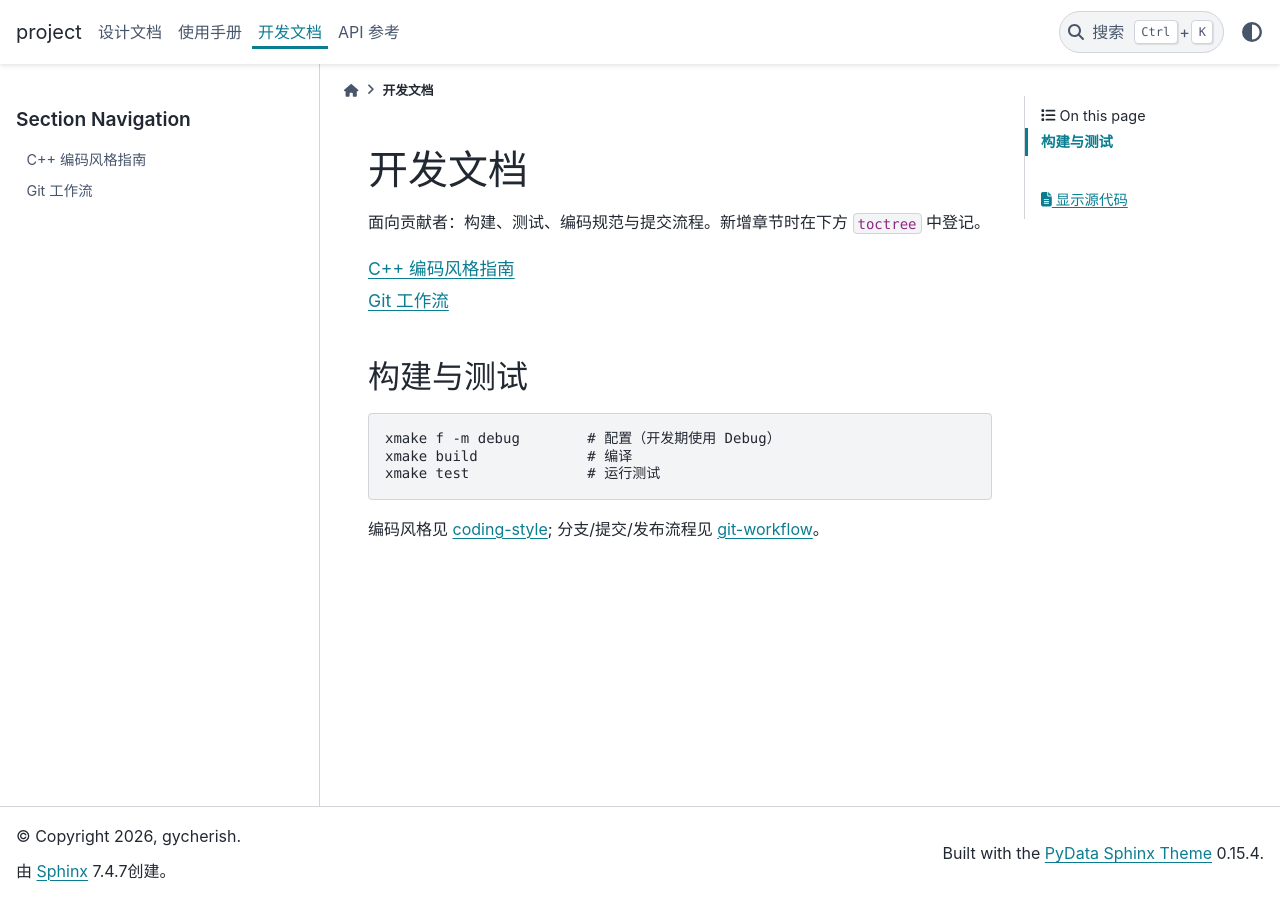
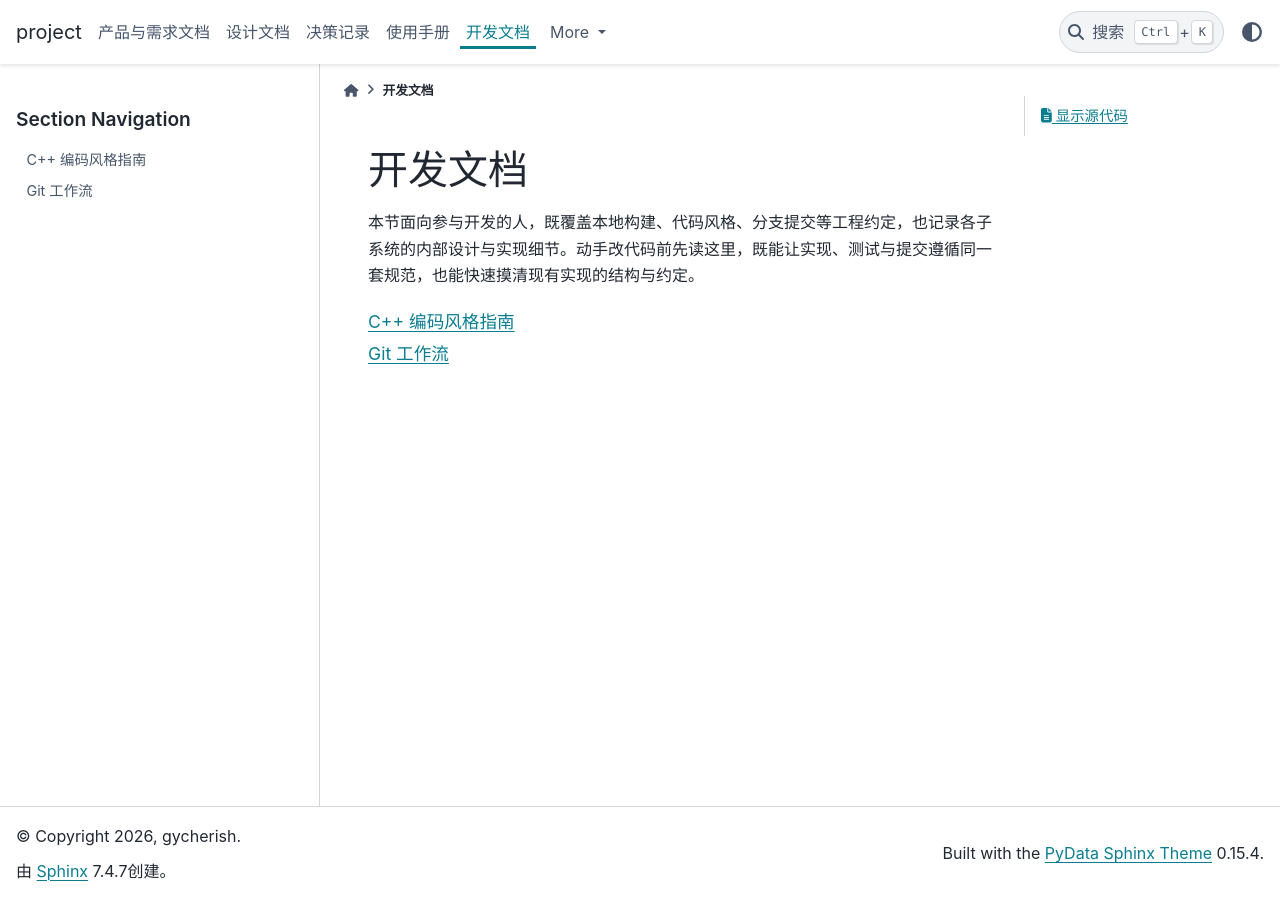
Before and after one commit to gycherish/cpp-template-for-ai, a Sphinx documentation site: the page built from doc/dev/index.md, in a window 1280 px wide. Built offline with Sphinx 7.4.7 and the PyData theme 0.15.4, drawn with Linux system fonts in a browser that asks for light colours.

Commit message:
docs: add product & adr sections and polish doc index pages
- add doc/product and doc/adr to the site, registered in the toctree
- polish every index page to read from the reader's perspective
- clarify the design/dev split: dev docs also cover internal design
  and implementation details, design stays at the system level
- refresh the README documentation navigation

Co-Authored-By: Claude Opus 4.8 (1M context) <noreply@anthropic.com>

````diff
--- a/doc/dev/index.md
+++ b/doc/dev/index.md
@@ -1,6 +1,6 @@
 # 开发文档
 
-面向贡献者：构建、测试、编码规范与提交流程。新增章节时在下方 `toctree` 中登记。
+本节面向参与开发的人，既覆盖本地构建、代码风格、分支提交等工程约定，也记录各子系统的内部设计与实现细节。动手改代码前先读这里，既能让实现、测试与提交遵循同一套规范，也能快速摸清现有实现的结构与约定。
 
 ```{toctree}
 :maxdepth: 1
@@ -8,13 +8,3 @@
 coding-style
 git-workflow
 ```
-
-## 构建与测试
-
-```text
-xmake f -m debug        # 配置（开发期使用 Debug）
-xmake build             # 编译
-xmake test              # 运行测试
-```
-
-编码风格见 [coding-style](coding-style.md); 分支/提交/发布流程见 [git-workflow](git-workflow.md)。
````
Also changed, not shown: README.md (+8 -4 lines), doc/adr/index.md (added, +8 -0 lines), doc/api/index.md (+1 -17 lines), doc/design/index.md (+1 -7 lines), doc/index.md (+3 -3 lines), doc/manual/index.md (+1 -2 lines), doc/product/index.md (added, +8 -0 lines).
